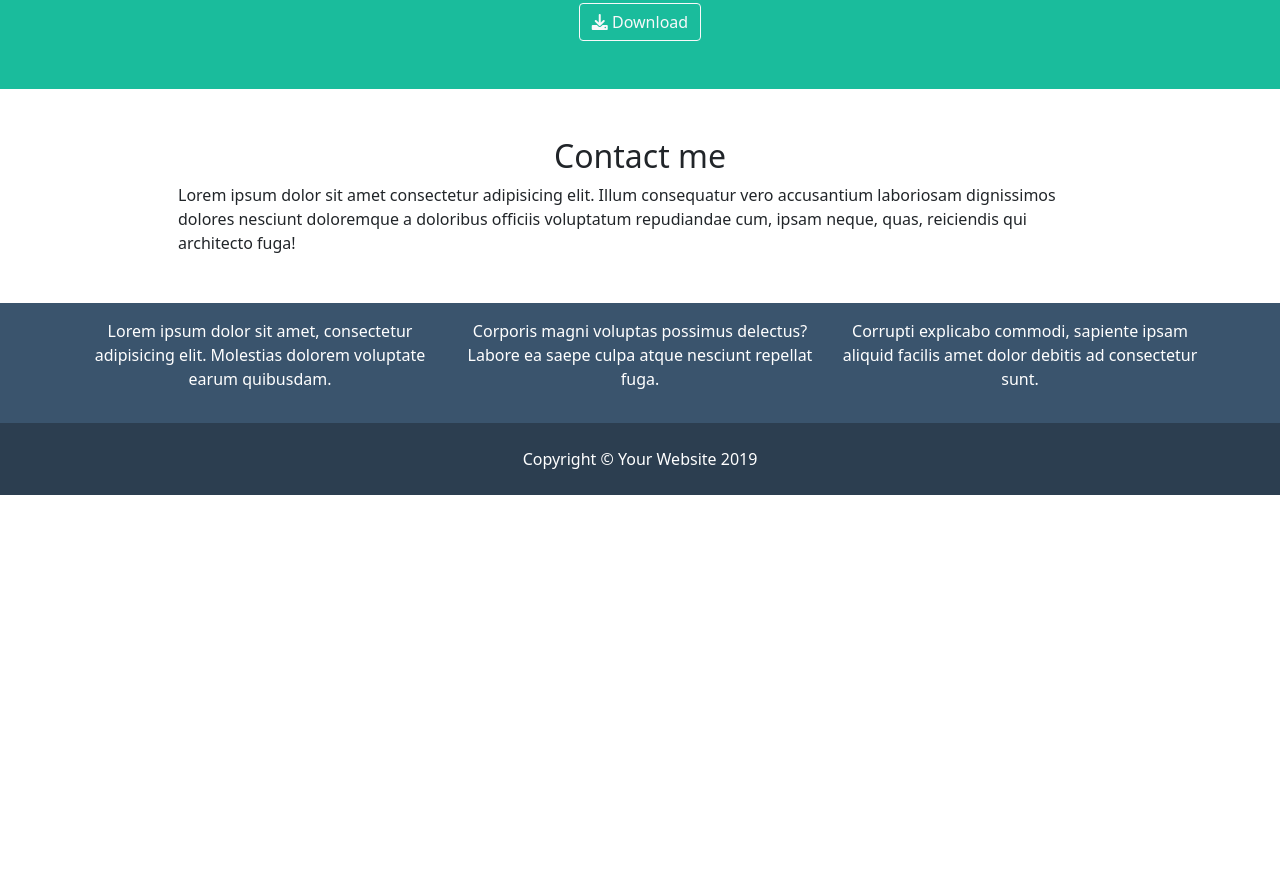
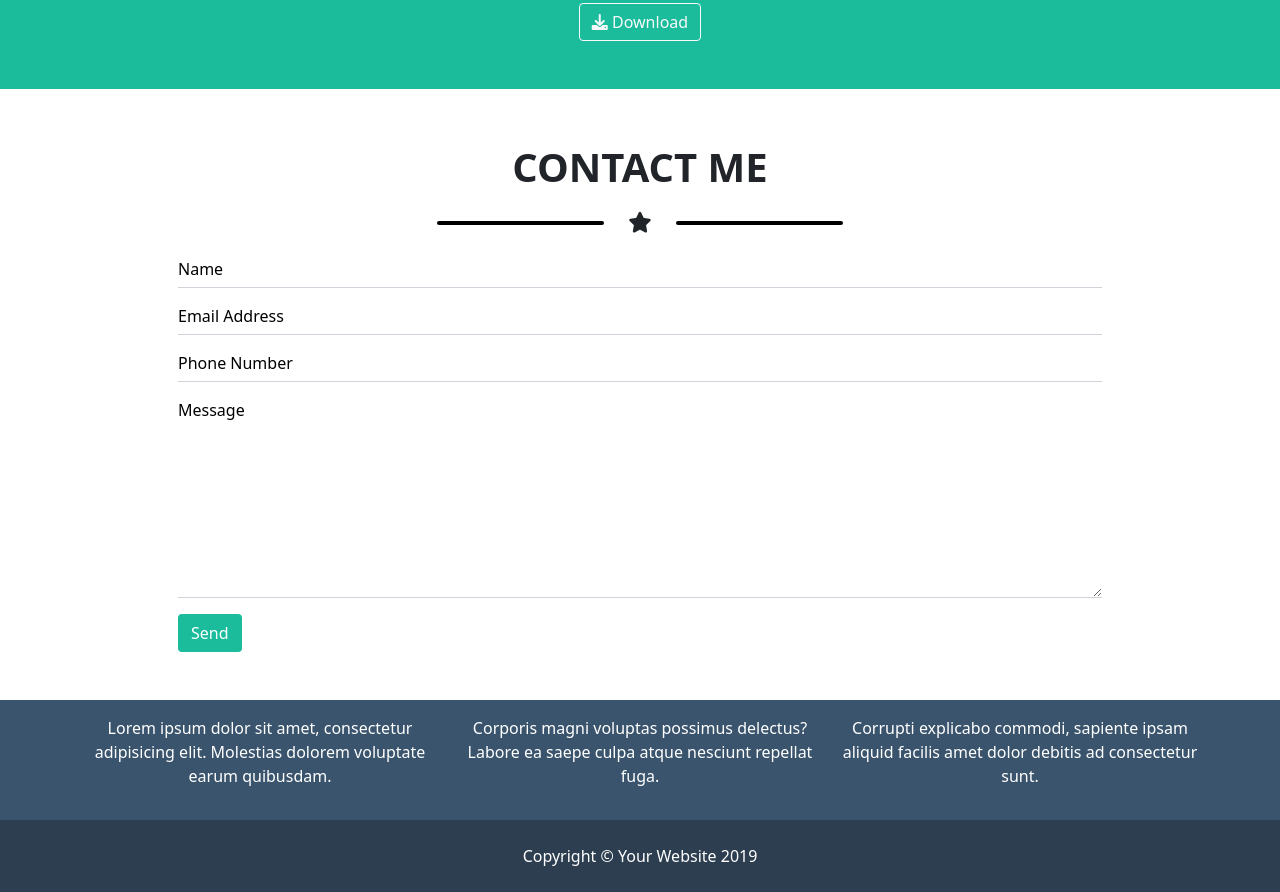
Before and after one commit to ChiaraPapagni/html-css-bootstrap-freelancer, a plain HTML site: page index.html in a window 1280 px wide. Shown: the part 1529-2421 px from the top of the page. Before the commit the page ends 2024 px from the top, so only its background shows below. Drawn offline with nearby package versions, Linux system fonts and the light colour scheme.

Commit message:
completata sezione "contact me"

```diff
--- a/index.html
+++ b/index.html
@@ -23,8 +23,9 @@
             <!-- Nav tabs -->
             <nav class="navbar navbar-expand-sm">
                 <div class="container fw-bold">
-                    <a class="navbar-brand text-white" href="#">Start
-                        Bootstrap</a>
+                    <a class="navbar-brand text-white" href="#">
+                        Start Bootstrap
+                    </a>
                     <button class="navbar-toggler" type="button"
                         data-bs-toggle="collapse"
                         data-bs-target="#navbarSupportedContent"
@@ -53,10 +54,13 @@
         <!-- /#site_header -->
 
         <main id="site_main">
-            <div class="start text-white text-center text-uppercase fw-bold">
-                <div class="container">
+            <div class="start">
+                <div class="container text-white text-center text-uppercase
+                    fw-bold">
                     <img src="./img/avatar.svg" class="mt-4 pb-2">
-                    <p class="fs-1">Start Bootstrap</p>
+                    <p class="fs-1">
+                        Start Bootstrap
+                    </p>
                     <div class="star d-flex justify-content-center
                         align-items-center mb-4">
                         <div class="line_before"></div>
@@ -74,7 +78,9 @@
 
             <div class="portfolio">
                 <div class="container my-5 text-center">
-                    <p class="fs-1 text-uppercase fw-bold">Portfolio</p>
+                    <p class="fs-1 text-uppercase fw-bold">
+                        Portfolio
+                    </p>
                     <div class="star d-flex justify-content-center
                         align-items-center mb-4">
                         <div class="line_before"></div>
@@ -108,9 +114,11 @@
             </div>
             <!-- /.portfolio -->
 
-            <div class="about text-white">
-                <div class="container my-5">
-                    <p class="fs-1 text-center text-uppercase fw-bold pt-5">About</p>
+            <div class="about">
+                <div class="container text-white my-5">
+                    <p class="fs-1 text-center text-uppercase fw-bold pt-5">
+                        About
+                    </p>
                     <div class="star d-flex justify-content-center
                         align-items-center mb-4">
                         <div class="line_before"></div>
@@ -120,17 +128,21 @@
                     <!-- /.star -->
                     <div class="row mx-5">
                         <div class="col-12 col-md-6 ps-5">
-                            <p>Freelancer is a free bootstrap theme created by
+                            <p>
+                                Freelancer is a free bootstrap theme created by
                                 Start Bootstrap. The download includes the
                                 complete source files including HTML, CSS, and
                                 JavaScript as well as optional SASS stylesheets
-                                for easy customization.</p>
+                                for easy customization.
+                            </p>
                         </div>
                         <div class="col-12 col-md-6 pe-5">
-                            <p>You can create your own custom avatar for the
+                            <p>
+                                You can create your own custom avatar for the
                                 masthead, change the icon in the dividers, and
                                 add your email address to the contact form to
-                                make it fully functional!</p>
+                                make it fully functional!
+                            </p>
                         </div>
                     </div>
                     <!-- /.row -->
@@ -144,21 +156,56 @@
                 </div>
                 <!-- /.container -->
             </div>
-            <!-- /.portfolio -->
+            <!-- /.about -->
 
             <div class="contact">
                 <div class="container my-5">
-                    <h2 class="text-center">Contact me</h2>
-                    <p class="px-5 mx-5">Lorem ipsum dolor sit amet consectetur
-                        adipisicing elit.
-                        Illum consequatur vero accusantium laboriosam
-                        dignissimos
-                        dolores nesciunt doloremque a doloribus officiis
-                        voluptatum
-                        repudiandae cum, ipsam neque, quas, reiciendis qui
-                        architecto fuga!</p>
+                    <p class="fs-1 text-center text-uppercase fw-bold">
+                        Contact me
+                    </p>
+                    <div class="star d-flex justify-content-center
+                        align-items-center mb-4">
+                        <div class="line_before"></div>
+                        <i class="fa fa-star mx-4" aria-hidden="true"></i>
+                        <div class="line_after"></div>
+                    </div>
+                    <!-- /.star -->
+
+                    <div class="form px-5 mx-5">
+
+                        <div class="mb-3">
+                            <input type="text" class="form-control"
+                                placeholder="Name" aria-label="Username"
+                                aria-describedby="basic-addon1">
+                        </div>
+
+                        <div class="mb-3">
+                            <input type="email" class="form-control"
+                                placeholder="Email Address"
+                                aria-describedby="emailHelp">
+                        </div>
+
+                        <div class="mb-3">
+                            <input type="phone" class="form-control"
+                                placeholder="Phone Number"
+                                aria-describedby="phone">
+                        </div>
+
+                        <div class="input-group">
+                            <textarea class="form-control"
+                                placeholder="Message" aria-label="With
+                                textarea"></textarea>
+                        </div>
+
+                        <button type="button" class="btn btn_green mt-3">
+                            Send
+                        </button>
+                    </div>
+                    <!-- /.form -->
                 </div>
+                <!-- /.container -->
             </div>
+            <!-- /.contact -->
 
         </main>
         <!-- /#site_main -->
--- a/style.css
+++ b/style.css
@@ -62,6 +62,53 @@ header,
 }
 
 .portfolio .line_before,
-.portfolio .line_after {
+.portfolio .line_after,
+.contact .line_before,
+.contact .line_after {
     background-color: #000000;
 }
+
+textarea.form-control {
+    height: 200px;
+}
+
+.form-control {
+    padding-left: 0;
+    padding-top: 0;
+    border: none;
+    border-bottom: 1px solid #ced4da;
+    border-radius: 0;
+}
+
+.form-control:-moz-placeholder {
+    color: #000000 !important;
+}
+
+.form-control::-webkit-input-placeholder {
+    color: #000000 !important;
+}
+
+.form-control[placeholder],
+[placeholder],
+*[placeholder] {
+    color: #000000 !important;
+}
+
+.form-control:focus {
+    border-color: #1ABC9C;
+    box-shadow: 0 0 0 0.25rem rgb(26 188 156 / 25%);
+}
+
+.btn_green {
+    background-color: #1ABC9C;
+    color: #FFFFFF;
+}
+
+.form .btn:hover {
+    color: #FFFFFF;
+    box-shadow: 0 0 0 0.25rem rgb(26 188 156 / 25%);
+}
+
+.form .btn:focus {
+    box-shadow: 0 0 0 0.25rem rgb(26 188 156 / 25%);
+}
```
